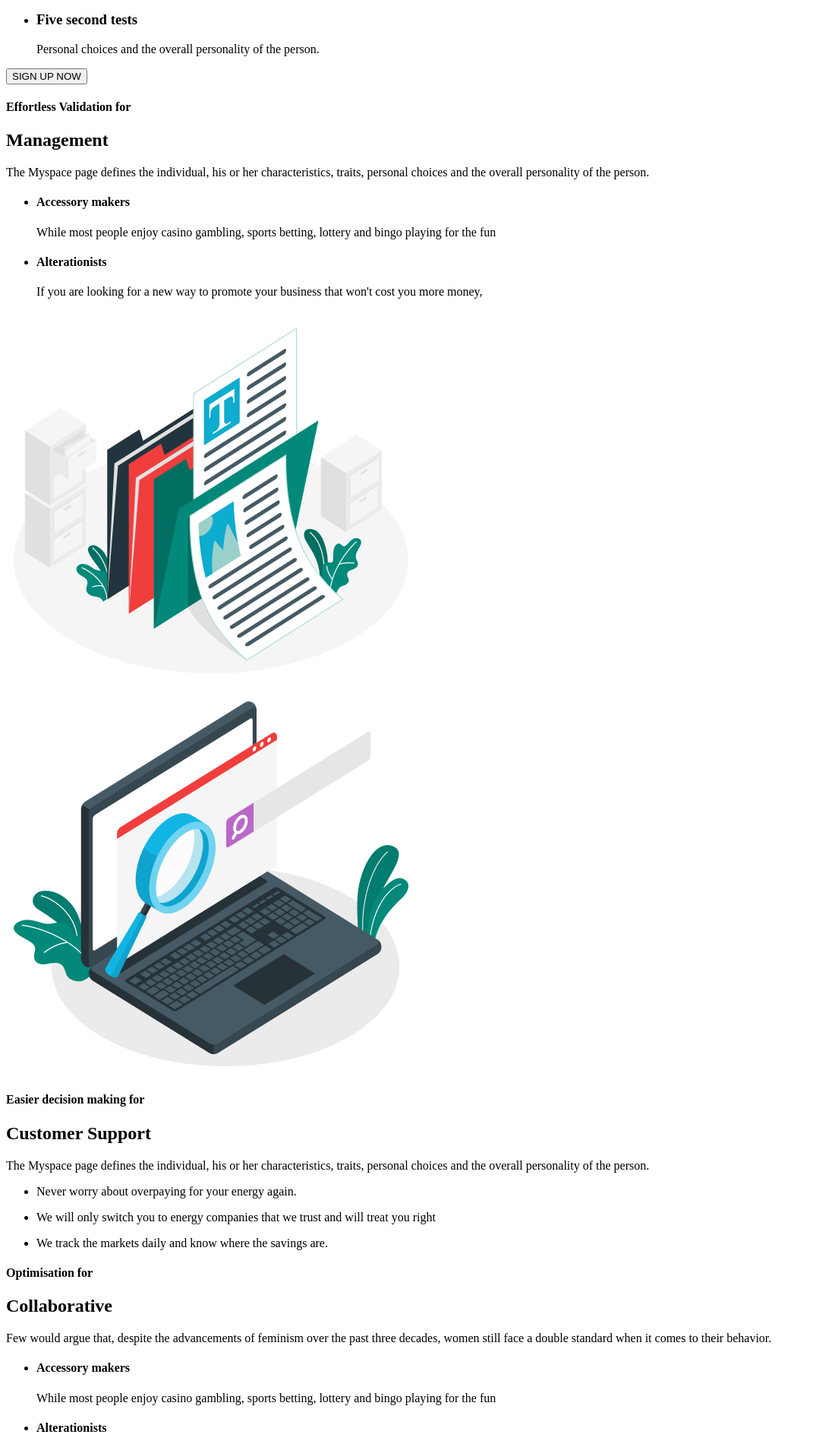
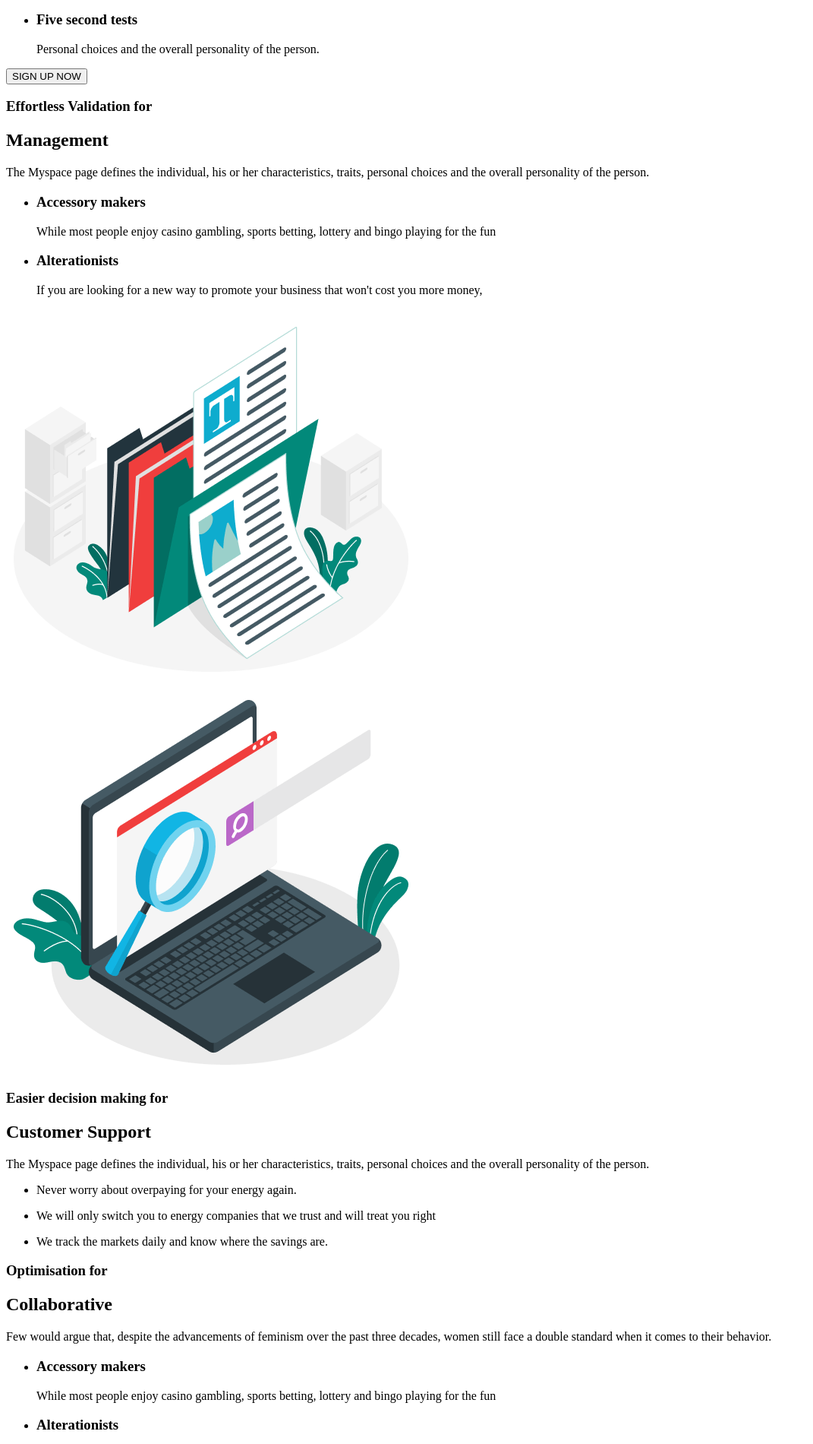
Before and after one commit to pattaroni/Business-Promotion, a plain HTML site: page index.html in a window 1280 px wide. Shown: the part 1140-3040 px from the top of the page at 76% size, without its empty margins (0-1071 px from the left). Drawn offline with Linux system fonts and the light colour scheme.

Commit message:
update html file

```diff
--- a/index.html
+++ b/index.html
@@ -61,8 +61,7 @@
         <button type="button">SIGN UP NOW</button>
       </section>
       <section>
-        <h3 hidden>.</h3>
-        <h4>Effortless Validation for</h4>
+        <h3>Effortless Validation for</h3>
         <h2>Management</h2>
         <p>
           The Myspace page defines the individual, his or her characteristics,
@@ -70,14 +69,14 @@
         </p>
         <ul>
           <li>
-            <h4>Accessory makers</h4>
+            <h3>Accessory makers</h3>
             <p>
               While most people enjoy casino gambling, sports betting, lottery
               and bingo playing for the fun
             </p>
           </li>
           <li>
-            <h4>Alterationists</h4>
+            <h3>Alterationists</h3>
             <p>
               If you are looking for a new way to promote your business that
               won't cost you more money,
@@ -88,8 +87,7 @@
       </section>
       <section>
         <img src="./images/Product/support-img.png" alt="Support Image" />
-        <h3 hidden>.</h3>
-        <h4>Easier decision making for</h4>
+        <h3>Easier decision making for</h3>
         <h2>Customer Support</h2>
         <p>
           The Myspace page defines the individual, his or her characteristics,
@@ -111,8 +109,7 @@
         </ul>
       </section>
       <section>
-        <h3 hidden>.</h3>
-        <h4>Optimisation for</h4>
+        <h3>Optimisation for</h3>
         <h2>Collaborative</h2>
         <p>
           Few would argue that, despite the advancements of feminism over the
@@ -121,14 +118,14 @@
         </p>
         <ul>
           <li>
-            <h4>Accessory makers</h4>
+            <h3>Accessory makers</h3>
             <p>
               While most people enjoy casino gambling, sports betting, lottery
               and bingo playing for the fun
             </p>
           </li>
           <li>
-            <h4>Alterationists</h4>
+            <h3>Alterationists</h3>
             <p>
               If you are looking for a new way to promote your business that
               won't cost you more money,
@@ -325,7 +322,8 @@
         </ul>
       </div>
       <div>
-        <h3>knowing you're always on the best energy deal.</h3>
+        <h2 hidden>.</h2>
+        <p><b>knowing you're always on the best energy deal.</b></p>
         <input type="text" placeholder="Enter your phone number" />
         <button type="submit">Sign up Now</button>
       </div>
```
